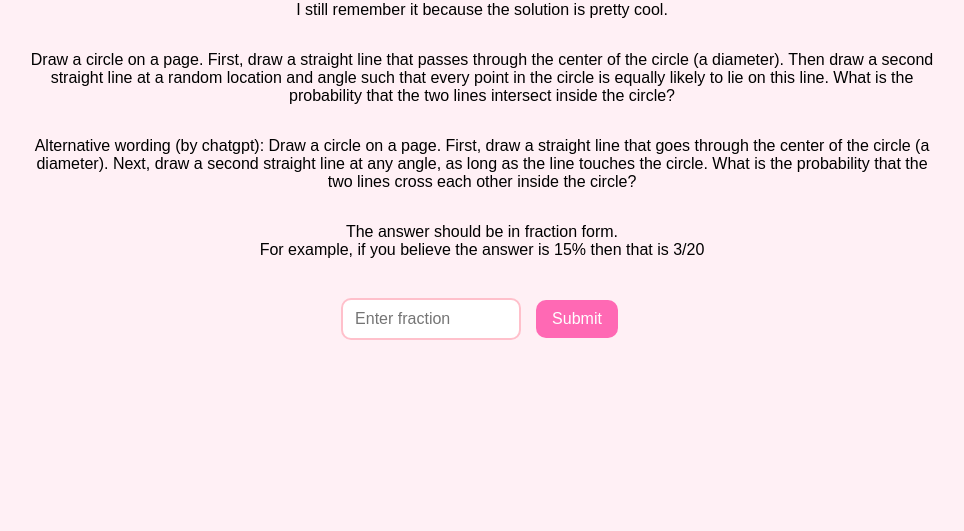
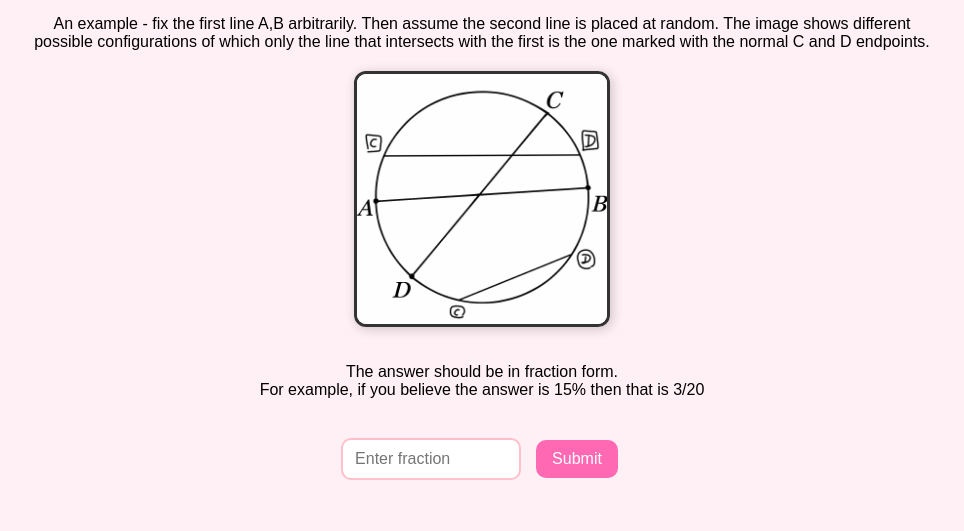
Before and after one commit to badtzromi/website, a plain HTML site: page pages/days/dec16/dec16.html in a window 1280 px wide. Shown: the part 269-800 px from the top of the page, without its empty margins (158-1122 px from the left). Drawn offline with Linux system fonts and the light colour scheme.

Commit message:
add image for math question

```diff
--- a/pages/days/dec16/dec16.html
+++ b/pages/days/dec16/dec16.html
@@ -19,28 +19,34 @@
     <h1>December 16th Challenge</h1>
 
     <p>
-      This is a math question I got on a test before <br />
+      This is a math question I got on a test before. <br />
       I still remember it because the solution is pretty
       cool.
     </p>
 
     <p>
-      Draw a circle on a page. First, draw a straight line
-      that passes through the center of the circle (a
-      diameter). Then draw a second straight line at a
-      random location and angle such that every point in the
-      circle is equally likely to lie on this line. What is
-      the probability that the two lines intersect inside
-      the circle?
+      A circle is drawn on a page. A straight line is drawn
+      through the center of the circle, forming a diameter
+      with endpoints A and B. Second straight line is then
+      drawn at a random angle and position so that every
+      point in the circle is equally likely to lie on this
+      line. The second line intersects the circle at points
+      C and D. <br />
+      What is the probability that the two lines intersect
+      inside the circle?
     </p>
 
     <p>
-      Alternative wording (by chatgpt): Draw a circle on a
-      page. First, draw a straight line that goes through
-      the center of the circle (a diameter). Next, draw a
-      second straight line at any angle, as long as the line
-      touches the circle. What is the probability that the
-      two lines cross each other inside the circle?
+      An example - fix the first line A,B arbitrarily. Then
+      assume the second line is placed at random. The image
+      shows different possible configurations of which only
+      the line that intersects with the first is the one
+      marked with the normal C and D endpoints.
+      <img
+        id="photo1"
+        src="media/intersecting-lines.png"
+        alt="intersecting lines"
+      />
     </p>
 
     <p>
--- a/style.css
+++ b/style.css
@@ -40,5 +40,9 @@ img {
   border-radius: 12px;
   margin-top: 20px;
   box-shadow: 2px 2px 12px rgba(0, 0, 0, 0.2);
+  display: center
+}
+
+#kuroms-kissing-photo {
   display: none;
 }
```
Also changed, not shown: index.html (+2 -2 lines), pages/days/dec16/media/intersecting-lines.png (added).
